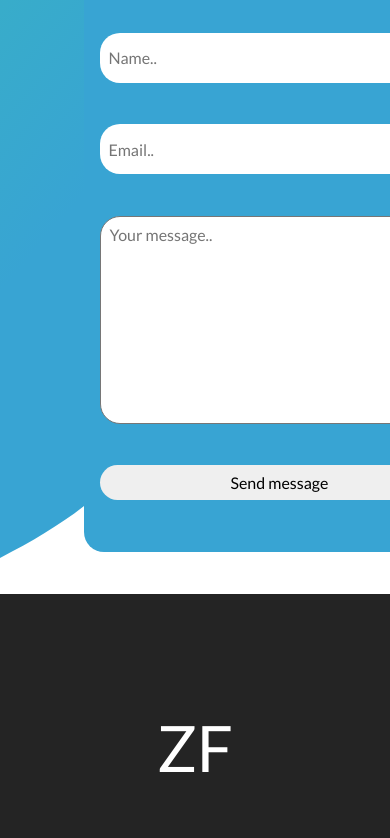
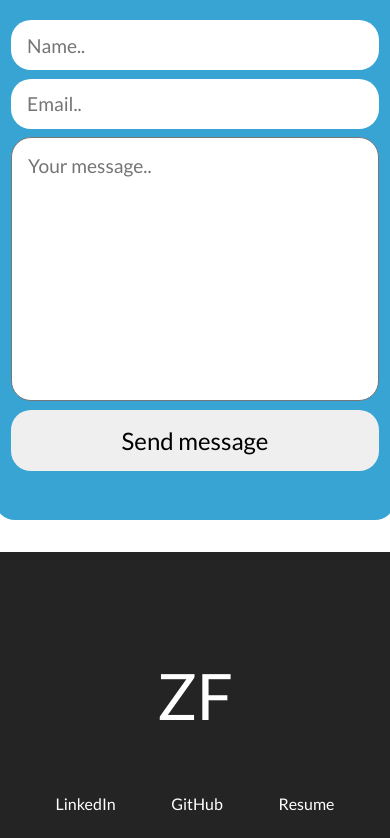
Before and after one commit to ZenFarhat/portfoliov3, a React (Create React App) app: page / in a window 390 px wide. Shown: the part 3500-4338 px from the top of the page. Built offline with nearby package versions, Linux system fonts and the light colour scheme.

Commit message:
mobile styling mostly done

```diff
--- a/src/styles/_contact.scss
+++ b/src/styles/_contact.scss
@@ -4,8 +4,6 @@
   align-items: center;
   flex-direction: column;
   color: white;
-  width: 100vw;
-  height: 100vh;
 
   h1 {
     margin: 40px;
@@ -101,35 +99,35 @@ form {
   padding: 1rem;
 }
 
-@media only screen and (max-width: 790px) {
-  .contact {
-    margin-left: 10vh;
+@media (max-width: 1000px) {
+  .contact__splash {
+    left: -950px;
   }
+}
 
+@media (max-width: 625px) {
+  .contact__splash {
+    left: -980px;
+  }
   .form-container {
-    width: 100%;
+    height: 550px;
+    width: 400px;
+    background-color: #38a4d3;
+    display: flex;
+    justify-content: center;
+    align-items: center;
+    flex-direction: column;
+    border-radius: 20px;
     padding: 1rem;
-    height: 90%;
-    margin: 10px;
   }
 
   form {
-    width: 100%;
-    height: 100%;
+    padding: 1rem;
+    width: 400px;
+    height: 500px;
     display: flex;
     justify-content: space-evenly;
     align-items: center;
     flex-direction: column;
   }
-
-  .form-input,
-  .form-button,
-  .form-textarea {
-    width: 100%;
-    margin: 5px 0;
-    padding: 0.5rem;
-    border-radius: 20px;
-    font-size: 1rem;
-    font-family: inherit;
-  }
 }
--- a/src/styles/_footer.scss
+++ b/src/styles/_footer.scss
@@ -31,3 +31,13 @@ footer {
   text-decoration: none;
   font-size: 4rem;
 }
+
+@media (max-width: 500px) {
+  .footer__links {
+    width: 100%;
+    margin: 60px 0;
+    ul {
+      width: 100%;
+    }
+  }
+}
--- a/src/styles/style.css
+++ b/src/styles/style.css
@@ -57,8 +57,6 @@ a {
   align-items: center;
   flex-direction: column;
   color: white;
-  width: 100vw;
-  height: 100vh;
 }
 .contact h1 {
   margin: 40px;
@@ -153,36 +151,36 @@ form {
   padding: 1rem;
 }
 
-@media only screen and (max-width: 790px) {
-  .contact {
-    margin-left: 10vh;
+@media (max-width: 1000px) {
+  .contact__splash {
+    left: -950px;
+  }
+}
+@media (max-width: 625px) {
+  .contact__splash {
+    left: -980px;
   }
 
   .form-container {
-    width: 100%;
+    height: 550px;
+    width: 400px;
+    background-color: #38a4d3;
+    display: flex;
+    justify-content: center;
+    align-items: center;
+    flex-direction: column;
+    border-radius: 20px;
     padding: 1rem;
-    height: 90%;
-    margin: 10px;
   }
 
   form {
-    width: 100%;
-    height: 100%;
+    padding: 1rem;
+    width: 400px;
+    height: 500px;
     display: flex;
     justify-content: space-evenly;
     align-items: center;
     flex-direction: column;
-  }
-
-  .form-input,
-.form-button,
-.form-textarea {
-    width: 100%;
-    margin: 5px 0;
-    padding: 0.5rem;
-    border-radius: 20px;
-    font-size: 1rem;
-    font-family: inherit;
   }
 }
 .hero {
@@ -639,4 +637,14 @@ footer P {
   color: white;
   text-decoration: none;
   font-size: 4rem;
+}
+
+@media (max-width: 500px) {
+  .footer__links {
+    width: 100%;
+    margin: 60px 0;
+  }
+  .footer__links ul {
+    width: 100%;
+  }
 }/*# sourceMappingURL=style.css.map */
```
Also changed, not shown: 1 other file (tests, documents, lock files or other folders).
